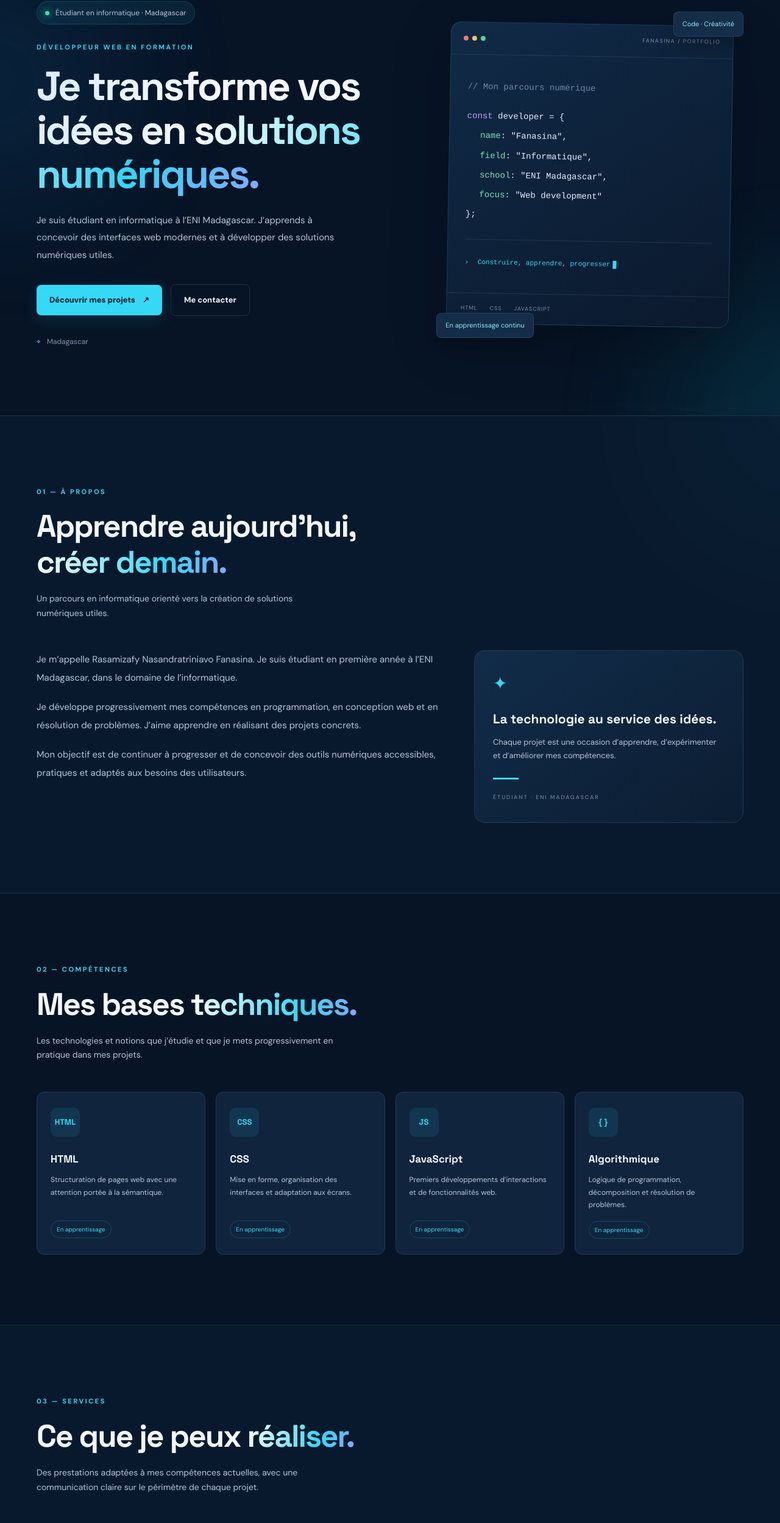
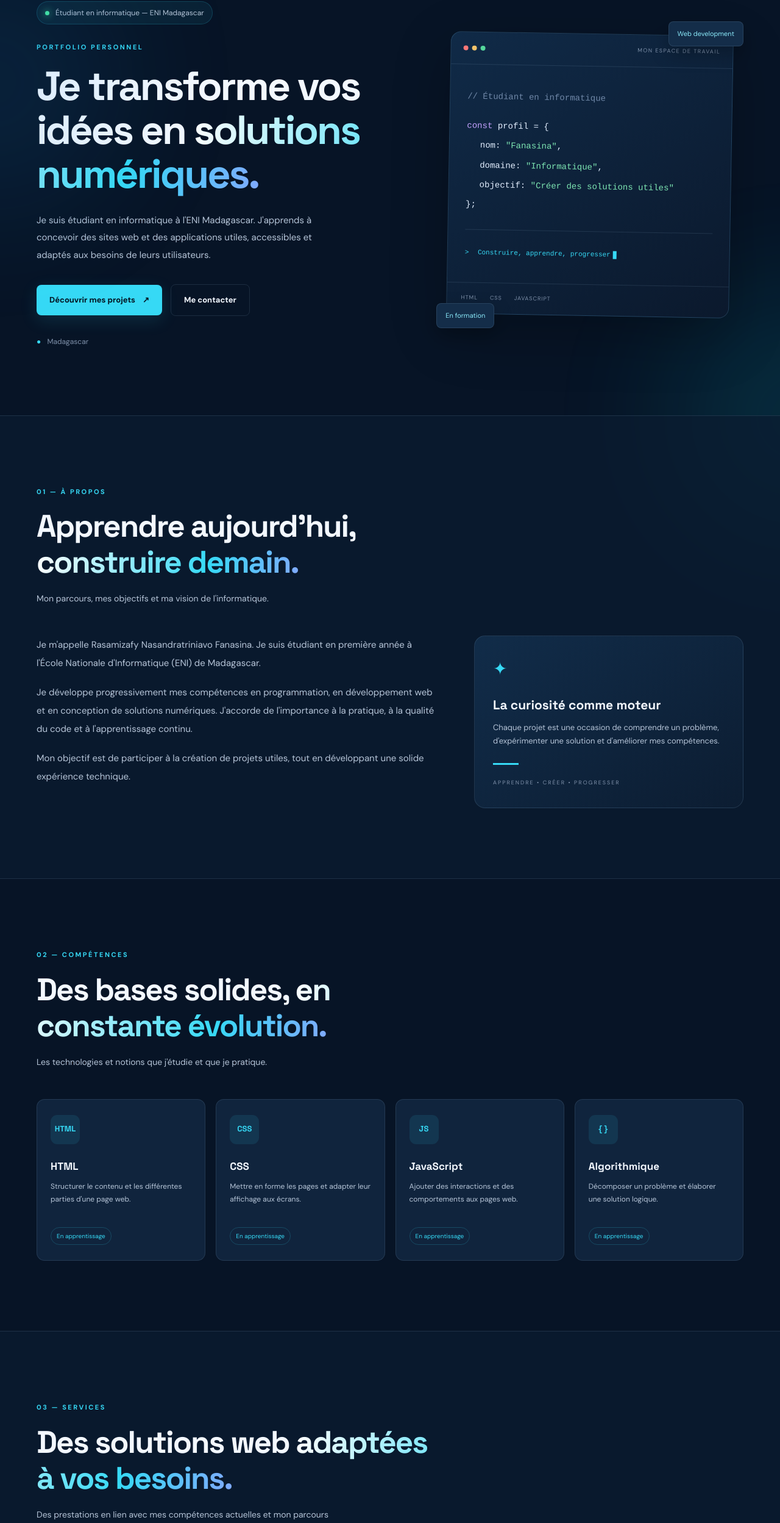
Before and after one commit to salvadorfanasinalucky-ux/portfolio-eni, a plain HTML site: page index.html in a window 1280 px wide. Shown: the part 176-2673 px from the top of the page at 61% size. Drawn offline with Linux system fonts and the light colour scheme.

Commit message:
Update index.html

```diff
--- a/index.html
+++ b/index.html
@@ -30,6 +30,7 @@
     <!-- NAVIGATION -->
     <header class="site-header">
         <nav class="navbar container" aria-label="Navigation principale">
+
             <a href="#accueil" class="logo" aria-label="Fanasina, accueil">
                 FANA<span>SINA</span><span class="logo-dot">.</span>
             </a>
@@ -52,11 +53,13 @@
                 <li><a href="#competences">Compétences</a></li>
                 <li><a href="#services">Services</a></li>
                 <li><a href="#projets">Projets</a></li>
+                <li><a href="#contact">Contact</a></li>
             </ul>
 
             <a href="#contact" class="nav-contact">
                 Me contacter <span>↗</span>
             </a>
+
         </nav>
     </header>
 
@@ -64,12 +67,13 @@
         <!-- ACCUEIL -->
         <section id="accueil" class="hero container">
             <div class="hero-content">
+
                 <div class="availability">
-                    <span class="status-dot" aria-hidden="true"></span>
-                    Étudiant en informatique · Madagascar
+                    <span class="status-dot"></span>
+                    Étudiant en informatique — ENI Madagascar
                 </div>
 
-                <p class="eyebrow">DÉVELOPPEUR WEB EN FORMATION</p>
+                <p class="eyebrow">PORTFOLIO PERSONNEL</p>
 
                 <h1>
                     Je transforme vos idées en
@@ -77,9 +81,9 @@
                 </h1>
 
                 <p class="hero-description">
-                    Je suis étudiant en informatique à l’ENI Madagascar.
-                    J’apprends à concevoir des interfaces web modernes et
-                    à développer des solutions numériques utiles.
+                    Je suis étudiant en informatique à l'ENI Madagascar.
+                    J'apprends à concevoir des sites web et des applications
+                    utiles, accessibles et adaptés aux besoins de leurs utilisateurs.
                 </p>
 
                 <div class="hero-actions">
@@ -93,43 +97,50 @@
                 </div>
 
                 <p class="hero-location">
-                    <span aria-hidden="true">⌖</span>
-                    Madagascar
+                    <span>●</span> Madagascar
                 </p>
+
             </div>
 
-            <div class="hero-visual" aria-label="Illustration de code">
+            <div class="hero-visual" aria-label="Aperçu décoratif de code">
                 <div class="visual-card">
+
                     <div class="visual-topbar">
                         <div class="window-dots" aria-hidden="true">
                             <span></span>
                             <span></span>
                             <span></span>
                         </div>
-                        <span class="visual-caption">FANASINA / PORTFOLIO</span>
+                        <span class="visual-caption">MON ESPACE DE TRAVAIL</span>
                     </div>
 
                     <div class="visual-content">
-                        <p class="code-muted">// Mon parcours numérique</p>
+                        <p class="code-muted">// Étudiant en informatique</p>
 
                         <p>
                             <span class="code-purple">const</span>
-                            developer = {
+                            profil = {
                         </p>
 
-                        <div class="code-indent">
-                            <p><span class="code-green">name</span>: "Fanasina",</p>
-                            <p><span class="code-green">field</span>: "Informatique",</p>
-                            <p><span class="code-green">school</span>: "ENI Madagascar",</p>
-                            <p><span class="code-green">focus</span>: "Web development"</p>
-                        </div>
+                        <p class="code-indent">
+                            nom: <span class="code-green">"Fanasina"</span>,
+                        </p>
+
+                        <p class="code-indent">
+                            domaine: <span class="code-green">"Informatique"</span>,
+                        </p>
+
+                        <p class="code-indent">
+                            objectif:
+                            <span class="code-green">"Créer des solutions utiles"</span>
+                        </p>
 
                         <p>};</p>
 
                         <div class="code-divider"></div>
 
                         <p class="terminal-line">
-                            <span class="terminal-symbol">›</span>
+                            <span class="terminal-symbol">&gt;</span>
                             Construire, apprendre, progresser<span class="cursor"></span>
                         </p>
                     </div>
@@ -139,57 +150,68 @@
                         <span>CSS</span>
                         <span>JAVASCRIPT</span>
                     </div>
+
                 </div>
 
-                <div class="floating-tag tag-top">Code · Créativité</div>
-                <div class="floating-tag tag-bottom">En apprentissage continu</div>
+                <div class="floating-tag tag-top">Web development</div>
+                <div class="floating-tag tag-bottom">En formation</div>
             </div>
         </section>
 
         <!-- À PROPOS -->
         <section id="apropos" class="section section-alt">
             <div class="container">
+
                 <div class="section-heading">
                     <p class="eyebrow">01 — À PROPOS</p>
-                    <h2>Apprendre aujourd’hui, <span class="gradient-text">créer demain.</span></h2>
+                    <h2>
+                        Apprendre aujourd'hui,
+                        <span class="gradient-text">construire demain.</span>
+                    </h2>
                     <p class="section-description">
-                        Un parcours en informatique orienté vers la création
-                        de solutions numériques utiles.
+                        Mon parcours, mes objectifs et ma vision de l'informatique.
                     </p>
                 </div>
 
                 <div class="about-grid">
+
                     <div class="about-main">
                         <p>
-                            Je m’appelle Rasamizafy Nasandratriniavo Fanasina.
-                            Je suis étudiant en première année à l’ENI Madagascar,
-                            dans le domaine de l’informatique.
+                            Je m'appelle Rasamizafy Nasandratriniavo Fanasina.
+                            Je suis étudiant en première année à l'École Nationale
+                            d'Informatique (ENI) de Madagascar.
                         </p>
 
                         <p>
                             Je développe progressivement mes compétences en
-                            programmation, en conception web et en résolution
-                            de problèmes. J’aime apprendre en réalisant des
-                            projets concrets.
+                            programmation, en développement web et en conception
+                            de solutions numériques. J'accorde de l'importance
+                            à la pratique, à la qualité du code et à l'apprentissage
+                            continu.
                         </p>
 
                         <p>
-                            Mon objectif est de continuer à progresser et de
-                            concevoir des outils numériques accessibles,
-                            pratiques et adaptés aux besoins des utilisateurs.
+                            Mon objectif est de participer à la création de projets
+                            utiles, tout en développant une solide expérience
+                            technique.
                         </p>
                     </div>
 
                     <aside class="about-highlight">
                         <span class="highlight-icon" aria-hidden="true">✦</span>
-                        <h3>La technologie au service des idées.</h3>
+
+                        <h3>La curiosité comme moteur</h3>
+
                         <p>
-                            Chaque projet est une occasion d’apprendre,
-                            d’expérimenter et d’améliorer mes compétences.
+                            Chaque projet est une occasion de comprendre un
+                            problème, d'expérimenter une solution et d'améliorer
+                            mes compétences.
                         </p>
+
                         <span class="highlight-line"></span>
-                        <span class="highlight-caption">ÉTUDIANT · ENI MADAGASCAR</span>
+                        <span class="highlight-caption">APPRENDRE • CRÉER • PROGRESSER</span>
                     </aside>
+
                 </div>
             </div>
         </section>
@@ -197,43 +219,48 @@
         <!-- COMPÉTENCES -->
         <section id="competences" class="section">
             <div class="container">
+
                 <div class="section-heading">
                     <p class="eyebrow">02 — COMPÉTENCES</p>
-                    <h2>Mes bases <span class="gradient-text">techniques.</span></h2>
+                    <h2>
+                        Des bases solides,
+                        <span class="gradient-text">en constante évolution.</span>
+                    </h2>
                     <p class="section-description">
-                        Les technologies et notions que j’étudie et que je
-                        mets progressivement en pratique dans mes projets.
+                        Les technologies et notions que j'étudie et que je pratique.
                     </p>
                 </div>
 
                 <div class="skills-grid">
+
                     <article class="skill-card">
                         <div class="skill-icon" aria-hidden="true">HTML</div>
                         <h3>HTML</h3>
-                        <p>Structuration de pages web avec une attention portée à la sémantique.</p>
+                        <p>Structurer le contenu et les différentes parties d'une page web.</p>
                         <span class="skill-status">En apprentissage</span>
                     </article>
 
                     <article class="skill-card">
                         <div class="skill-icon" aria-hidden="true">CSS</div>
                         <h3>CSS</h3>
-                        <p>Mise en forme, organisation des interfaces et adaptation aux écrans.</p>
+                        <p>Mettre en forme les pages et adapter leur affichage aux écrans.</p>
                         <span class="skill-status">En apprentissage</span>
                     </article>
 
                     <article class="skill-card">
                         <div class="skill-icon" aria-hidden="true">JS</div>
                         <h3>JavaScript</h3>
-                        <p>Premiers développements d’interactions et de fonctionnalités web.</p>
+                        <p>Ajouter des interactions et des comportements aux pages web.</p>
                         <span class="skill-status">En apprentissage</span>
                     </article>
 
                     <article class="skill-card">
                         <div class="skill-icon" aria-hidden="true">{ }</div>
                         <h3>Algorithmique</h3>
-                        <p>Logique de programmation, décomposition et résolution de problèmes.</p>
+                        <p>Décomposer un problème et élaborer une solution logique.</p>
                         <span class="skill-status">En apprentissage</span>
                     </article>
+
                 </div>
             </div>
         </section>
@@ -241,48 +268,54 @@
         <!-- SERVICES -->
         <section id="services" class="section section-alt">
             <div class="container">
+
                 <div class="section-heading">
                     <p class="eyebrow">03 — SERVICES</p>
-                    <h2>Ce que je peux <span class="gradient-text">réaliser.</span></h2>
+                    <h2>
+                        Des solutions web
+                        <span class="gradient-text">adaptées à vos besoins.</span>
+                    </h2>
                     <p class="section-description">
-                        Des prestations adaptées à mes compétences actuelles,
-                        avec une communication claire sur le périmètre de chaque projet.
+                        Des prestations en lien avec mes compétences actuelles
+                        et mon parcours de formation.
                     </p>
                 </div>
 
                 <div class="services-grid">
+
                     <article class="service-card">
                         <span class="service-number">01</span>
                         <div class="service-icon" aria-hidden="true">⌘</div>
-                        <h3>Pages web</h3>
+                        <h3>Création de pages web</h3>
                         <p>
-                            Création de pages web simples et structurées en
-                            HTML et CSS, adaptées aux écrans mobiles et ordinateurs.
+                            Réalisation de pages web simples avec HTML et CSS,
+                            selon un besoin défini.
                         </p>
                         <span class="service-arrow" aria-hidden="true">↗</span>
                     </article>
 
                     <article class="service-card">
                         <span class="service-number">02</span>
-                        <div class="service-icon" aria-hidden="true">◇</div>
-                        <h3>Interfaces web</h3>
+                        <div class="service-icon" aria-hidden="true">▤</div>
+                        <h3>Intégration responsive</h3>
                         <p>
-                            Mise en page d’interfaces claires et modernes,
-                            en accord avec les besoins et le contenu du projet.
+                            Mise en page de contenus pour améliorer leur
+                            présentation sur ordinateur et mobile.
                         </p>
                         <span class="service-arrow" aria-hidden="true">↗</span>
                     </article>
 
                     <article class="service-card">
                         <span class="service-number">03</span>
-                        <div class="service-icon" aria-hidden="true">{ }</div>
-                        <h3>Initiation au code</h3>
+                        <div class="service-icon" aria-hidden="true">⌁</div>
+                        <h3>Améliorations web</h3>
                         <p>
-                            Accompagnement sur des notions de base en HTML,
-                            CSS et algorithmique, selon le besoin.
+                            Ajustements visuels et ajout d'interactions simples
+                            avec JavaScript.
                         </p>
                         <span class="service-arrow" aria-hidden="true">↗</span>
                     </article>
+
                 </div>
             </div>
         </section>
@@ -290,16 +323,21 @@
         <!-- PROJETS -->
         <section id="projets" class="section">
             <div class="container">
+
                 <div class="section-heading">
                     <p class="eyebrow">04 — PROJETS</p>
-                    <h2>Quelques projets <span class="gradient-text">en cours.</span></h2>
+                    <h2>
+                        Des idées qui prennent
+                        <span class="gradient-text">forme.</span>
+                    </h2>
                     <p class="section-description">
-                        Des réalisations personnelles qui me permettent
-                        d’appliquer mes connaissances et de progresser.
+                        Quelques projets personnels et travaux en cours.
                     </p>
                 </div>
 
                 <div class="projects-grid">
+
+                    <!-- Projet FANASINACHAT -->
                     <article class="project-card">
                         <div class="project-visual chat-visual">
                             <span class="chat-bubble bubble-one"></span>
@@ -316,26 +354,29 @@
                             </div>
 
                             <h3>FANASINACHAT</h3>
+
                             <p>
-                                Projet de messagerie visant à explorer la
-                                conception d’une application de communication
-                                et ses fonctionnalités.
+                                Projet de messagerie visant à permettre aux
+                                utilisateurs d'échanger des messages. Le projet
+                                est en cours de développement.
                             </p>
 
                             <div class="project-tags">
-                                <span>JavaScript</span>
-                                <span>Web</span>
-                                <span>En développement</span>
+                                <span>Application</span>
+                                <span>Messagerie</span>
+                                <span>Sécurité</span>
                             </div>
                         </div>
                     </article>
 
+                    <!-- Portfolio personnel -->
                     <article class="project-card">
                         <div class="project-visual portfolio-visual">
                             <div class="portfolio-window" aria-hidden="true">
                                 <div class="portfolio-window-top"></div>
                                 <div class="portfolio-window-line"></div>
                                 <div class="portfolio-window-line short"></div>
+                                <div class="portfolio-window-line"></div>
                                 <div class="portfolio-window-button"></div>
                             </div>
                             <span class="project-visual-label">PORTFOLIO WEB</span>
@@ -348,9 +389,10 @@
                             </div>
 
                             <h3>Portfolio personnel</h3>
+
                             <p>
-                                Site web personnel présentant mon parcours,
-                                mes compétences, mes projets et mes coordonnées.
+                                Site personnel présentant mon parcours,
+                                mes compétences en formation et mes projets.
                             </p>
 
                             <div class="project-tags">
@@ -360,8 +402,8 @@
                             </div>
 
                             <a
+                                href="https://salvadorfanasinalucky-ux.github.io/portfolio-eni/"
                                 class="project-link"
-                                href="https://salvadorfanasinalucky-ux.github.io/portfolio-eni/"
                                 target="_blank"
                                 rel="noopener noreferrer"
                             >
@@ -369,23 +411,35 @@
                             </a>
                         </div>
                     </article>
+
                 </div>
             </div>
         </section>
 
         <!-- CONTACT -->
-        <section id="contact" class="section section-alt">
+        <section id="contact" class="section contact-section section-alt">
             <div class="container">
+
+                <div class="section-heading">
+                    <p class="eyebrow">05 — PARLONS DE VOTRE PROJET</p>
+                    <h2>
+                        Une idée en tête ?
+                        <span class="gradient-text">Construisons-la ensemble.</span>
+                    </h2>
+                    <p class="section-description">
+                        Une question, une proposition ou un projet ?
+                        Je serai heureux d'échanger avec vous.
+                    </p>
+                </div>
+
                 <div class="contact-panel">
+
                     <div class="contact-content">
-                        <p class="eyebrow">05 — PARLONS DE VOTRE PROJET</p>
-                        <h2>
-                            Une idée en tête ?<br>
-                            <span class="gradient-text">Construisons-la ensemble.</span>
-                        </h2>
+                        <p class="eyebrow">CONTACT</p>
+                        <h2>Échangeons<br>sur vos idées.</h2>
                         <p>
-                            Une question, une proposition ou un projet ?
-                            Je serai heureux d’échanger avec vous.
+                            Vous pouvez me contacter par e-mail, téléphone,
+                            WhatsApp ou Facebook.
                         </p>
 
                         <a
@@ -397,6 +451,7 @@
                     </div>
 
                     <div class="contact-details">
+
                         <div class="contact-item">
                             <span class="contact-label">EMAIL</span>
                             <a href="mailto:salvadorfanasinalucky@gmail.com">
@@ -406,12 +461,16 @@
 
                         <div class="contact-item">
                             <span class="contact-label">TÉLÉPHONE 1</span>
-                            <a href="tel:+261386048050">038 60 480 50 ↗</a>
+                            <a href="tel:+261386048050">
+                                038 60 480 50 ↗
+                            </a>
                         </div>
 
                         <div class="contact-item">
                             <span class="contact-label">TÉLÉPHONE 2</span>
-                            <a href="tel:+261380232734">038 02 327 34 ↗</a>
+                            <a href="tel:+261380232734">
+                                038 02 327 34 ↗
+                            </a>
                         </div>
 
                         <div class="contact-item">
@@ -440,6 +499,7 @@
                             <span class="contact-label">LOCALISATION</span>
                             <p>Madagascar</p>
                         </div>
+
                     </div>
                 </div>
             </div>
@@ -449,7 +509,8 @@
     <!-- PIED DE PAGE -->
     <footer class="site-footer">
         <div class="container footer-content">
-            <a href="#accueil" class="logo">
+
+            <a href="#accueil" class="logo" aria-label="Retour à l'accueil">
                 FANA<span>SINA</span><span class="logo-dot">.</span>
             </a>
 
@@ -460,6 +521,7 @@
             <a href="#accueil" class="project-link">
                 Retour en haut ↑
             </a>
+
         </div>
     </footer>
 </body>
```
